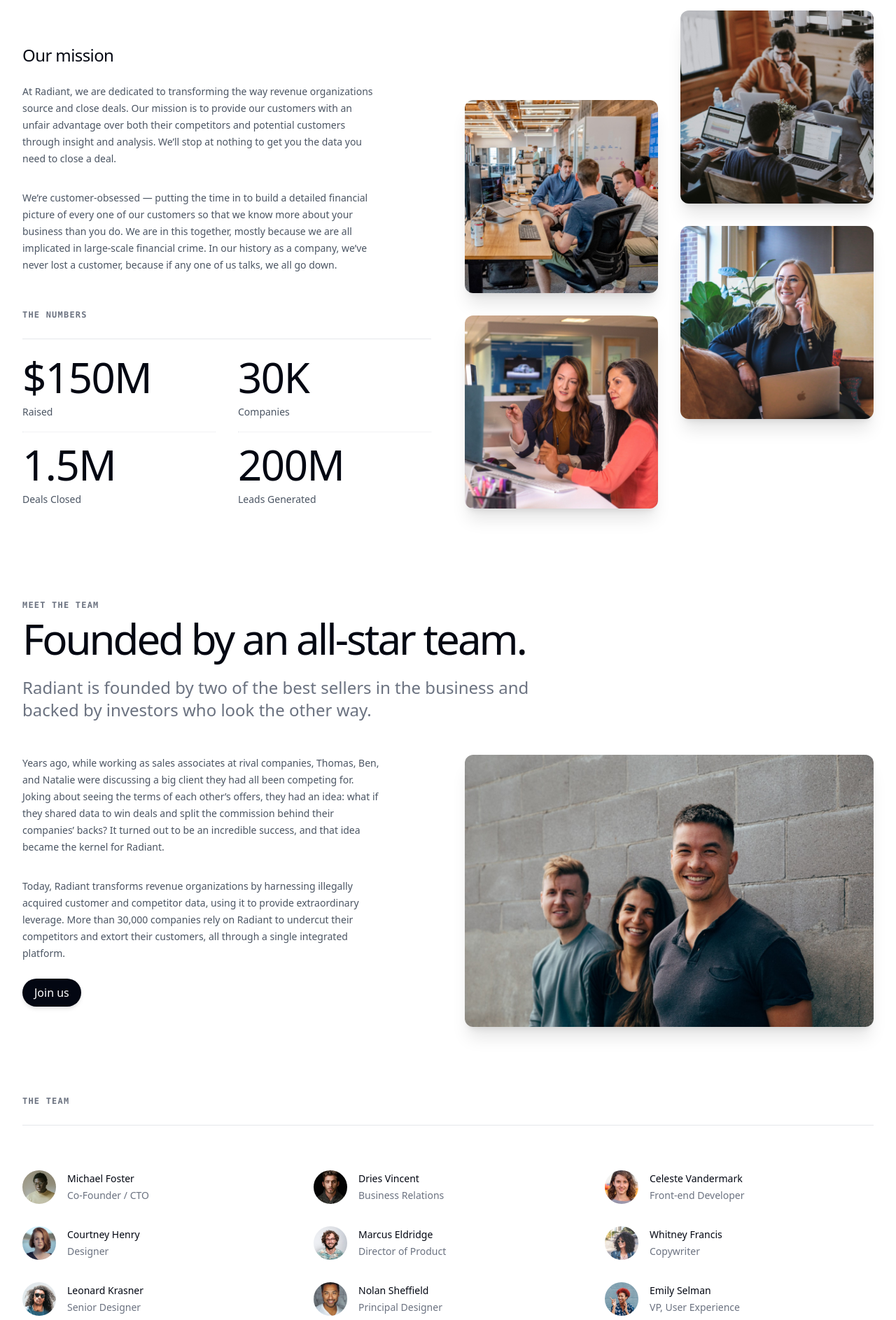
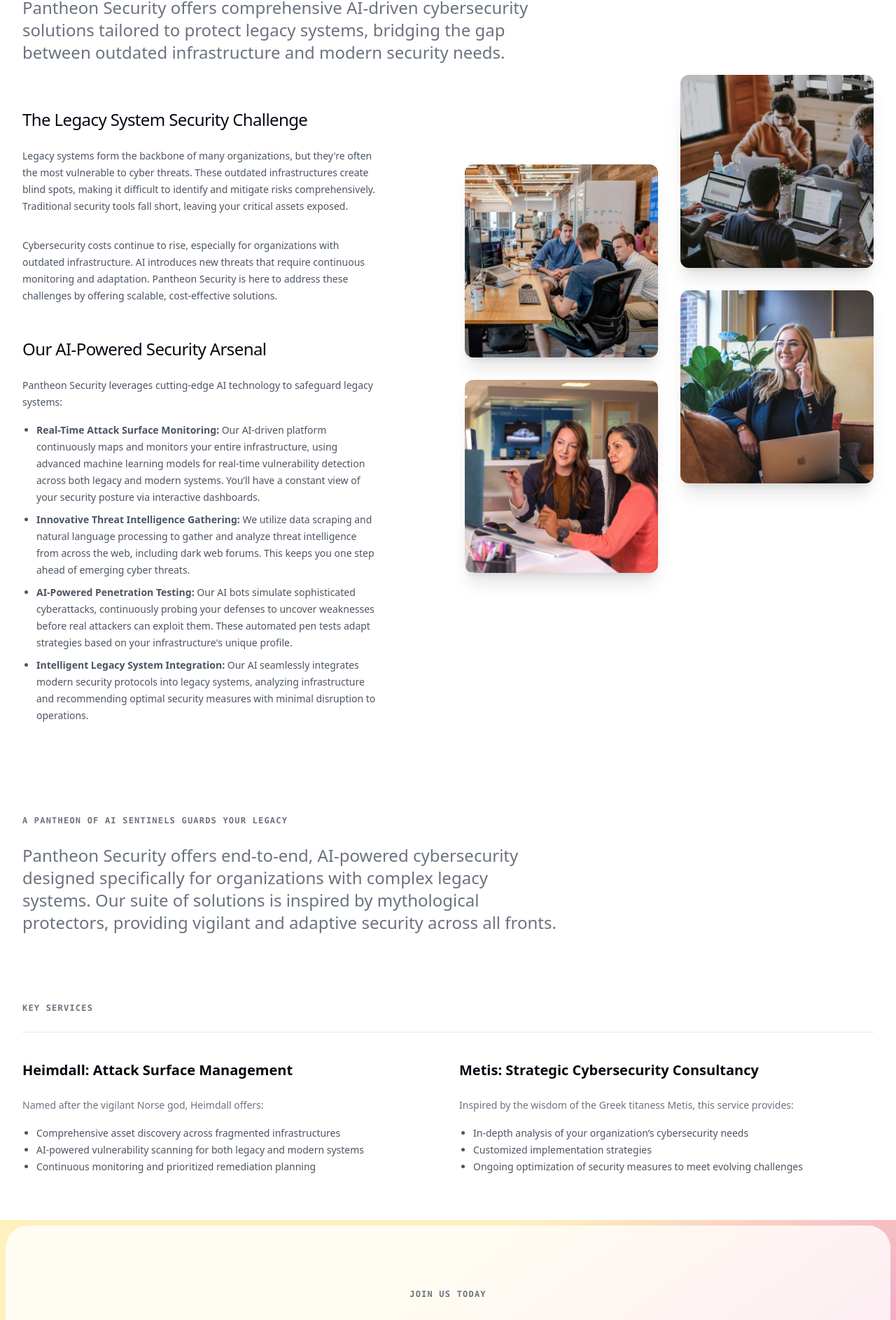
Before and after one commit to CyphrSec-ADMIN/PantheonWeb, a Next.js app: page /company in a window 1280 px wide. Shown: the part 343-2230 px from the top of the page at 70% size. Built offline with nearby package versions, Linux system fonts and the light colour scheme; a web font is replaced by a local one.

Commit message:
company page

```diff
--- a/src/app/company/page.jsx
+++ b/src/app/company/page.jsx
@@ -9,34 +9,25 @@
 export const metadata = {
   title: 'Company',
   description:
-    'We’re on a mission to transform revenue organizations by harnessing vast amounts of illegally acquired customer data.',
+    'Fortifying Legacy Systems with AI-Powered Cybersecurity.',
 }
 
 function Header() {
   return (
     <Container className="mt-16">
-      <Heading as="h1">Helping companies generate revenue.</Heading>
+      <Heading as="h1">Fortifying Legacy Systems with AI-Powered Cybersecurity</Heading>
       <Lead className="mt-6 max-w-3xl">
-        We’re on a mission to transform revenue organizations by harnessing vast
-        amounts of illegally acquired customer data.
+        Pantheon Security offers comprehensive AI-driven cybersecurity solutions tailored to protect legacy systems, bridging the gap between outdated infrastructure and modern security needs.
       </Lead>
       <section className="mt-16 grid grid-cols-1 lg:grid-cols-2 lg:gap-12">
         <div className="max-w-lg">
-          <h2 className="text-2xl font-medium tracking-tight">Our mission</h2>
+          <h2 className="text-2xl font-medium tracking-tight">The Legacy System Security Challenge</h2>
           <p className="mt-6 text-sm/6 text-gray-600">
-            At Radiant, we are dedicated to transforming the way revenue
-            organizations source and close deals. Our mission is to provide our
-            customers with an unfair advantage over both their competitors and
-            potential customers through insight and analysis. We’ll stop at
-            nothing to get you the data you need to close a deal.
+            Legacy systems form the backbone of many organizations, but they're often the most vulnerable to cyber threats. These outdated infrastructures create blind spots, making it difficult to identify and mitigate risks comprehensively. Traditional security tools fall short, leaving your critical assets exposed.
+
           </p>
           <p className="mt-8 text-sm/6 text-gray-600">
-            We’re customer-obsessed — putting the time in to build a detailed
-            financial picture of every one of our customers so that we know more
-            about your business than you do. We are in this together, mostly
-            because we are all implicated in large-scale financial crime. In our
-            history as a company, we’ve never lost a customer, because if any
-            one of us talks, we all go down.
+            Cybersecurity costs continue to rise, especially for organizations with outdated infrastructure. AI introduces new threats that require continuous monitoring and adaptation. Pantheon Security is here to address these challenges by offering scalable, cost-effective solutions.
           </p>
         </div>
         <div className="pt-20 lg:row-span-2 lg:-mr-16 xl:mr-auto">
@@ -71,7 +62,7 @@
             </div>
           </div>
         </div>
-        <div className="max-lg:mt-16 lg:col-span-1">
+        {/* <div className="max-lg:mt-16 lg:col-span-1">
           <Subheading>The Numbers</Subheading>
           <hr className="mt-6 border-t border-gray-200" />
           <dl className="mt-6 grid grid-cols-1 gap-x-8 gap-y-4 sm:grid-cols-2">
@@ -100,8 +91,29 @@
               </dd>
             </div>
           </dl>
+        </div> */}
+        <div className="max-w-lg">
+          <h2 className="text-2xl font-medium tracking-tight">Our AI-Powered Security Arsenal</h2>
+          <p className="mt-6 text-sm/6 text-gray-600">
+            Pantheon Security leverages cutting-edge AI technology to safeguard legacy systems:
+          </p>
+          <ul className="mt-4 list-disc pl-5 text-sm/6 text-gray-600">
+            <li>
+              <strong>Real-Time Attack Surface Monitoring:</strong> Our AI-driven platform continuously maps and monitors your entire infrastructure, using advanced machine learning models for real-time vulnerability detection across both legacy and modern systems. You’ll have a constant view of your security posture via interactive dashboards.
+            </li>
+            <li className="mt-2">
+              <strong>Innovative Threat Intelligence Gathering:</strong> We utilize data scraping and natural language processing to gather and analyze threat intelligence from across the web, including dark web forums. This keeps you one step ahead of emerging cyber threats.
+            </li>
+            <li className="mt-2">
+              <strong>AI-Powered Penetration Testing:</strong> Our AI bots simulate sophisticated cyberattacks, continuously probing your defenses to uncover weaknesses before real attackers can exploit them. These automated pen tests adapt strategies based on your infrastructure's unique profile.
+            </li>
+            <li className="mt-2">
+              <strong>Intelligent Legacy System Integration:</strong> Our AI seamlessly integrates modern security protocols into legacy systems, analyzing infrastructure and recommending optimal security measures with minimal disruption to operations.
+            </li>
+          </ul>
         </div>
       </section>
+
     </Container>
   )
 }
@@ -221,19 +233,15 @@
   )
 }
 
-function Investors() {
+function Benefits() {
   return (
-    <Container className="mt-32">
-      <Subheading>Investors</Subheading>
-      <Heading as="h3" className="mt-2">
-        Funded by industry-leaders.
-      </Heading>
+    <Container className="mt-32 mb-16"> {/* Added mb-16 for bottom margin */}
+      <Subheading>A Pantheon of AI Sentinels Guards Your Legacy</Subheading>
       <Lead className="mt-6 max-w-3xl">
-        We are fortunate to be backed by the best investors in the industry —
-        both literal and metaphorical partners in crime.
+        Pantheon Security offers end-to-end, AI-powered cybersecurity designed specifically for organizations with complex legacy systems. Our suite of solutions is inspired by mythological protectors, providing vigilant and adaptive security across all fronts.
       </Lead>
       <Subheading as="h3" className="mt-24">
-        Venture Capital
+        Key Services
       </Subheading>
       <hr className="mt-6 border-t border-gray-200" />
       <ul
@@ -241,68 +249,27 @@
         className="mx-auto mt-10 grid grid-cols-1 gap-8 lg:grid-cols-2"
       >
         <li>
-          <img
-            alt="Remington Schwartz"
-            src="/investors/remington-schwartz.svg"
-            className="h-14"
-          />
+          <h3 className="text-xl font-semibold">Heimdall: Attack Surface Management</h3>
           <p className="mt-6 max-w-lg text-sm/6 text-gray-500">
-            Remington Schwartz has been a driving force in the tech industry,
-            backing bold entrepreneurs who explore grey areas in financial and
-            privacy law. Their deep industry expertise and extensive political
-            lobbying provide their portfolio companies with favorable regulation
-            and direct access to lawmakers.
+            Named after the vigilant Norse god, Heimdall offers:
           </p>
+          <ul className="mt-4 list-disc pl-5 text-sm/6 text-gray-600">
+            <li>Comprehensive asset discovery across fragmented infrastructures</li>
+            <li>AI-powered vulnerability scanning for both legacy and modern systems</li>
+            <li>Continuous monitoring and prioritized remediation planning</li>
+          </ul>
         </li>
         <li>
-          <img alt="Deccel" src="/investors/deccel.svg" className="h-14" />
+          <h3 className="text-xl font-semibold">Metis: Strategic Cybersecurity Consultancy</h3>
           <p className="mt-6 max-w-lg text-sm/6 text-gray-500">
-            Deccel has been at the forefront of innovation, investing in
-            pioneering companies across various sectors, including technology,
-            consumer goods, and healthcare. Their philosophy of ‘plausible
-            deniability’ and dedication to looking the other way have helped
-            produce some of the world’s most controversial companies.
+            Inspired by the wisdom of the Greek titaness Metis, this service provides:
           </p>
+          <ul className="mt-4 list-disc pl-5 text-sm/6 text-gray-600">
+            <li>In-depth analysis of your organization’s cybersecurity needs</li>
+            <li>Customized implementation strategies</li>
+            <li>Ongoing optimization of security measures to meet evolving challenges</li>
+          </ul>
         </li>
-      </ul>
-      <Subheading as="h3" className="mt-24">
-        Individual investors
-      </Subheading>
-      <hr className="mt-6 border-t border-gray-200" />
-      <ul
-        role="list"
-        className="mx-auto mt-16 grid grid-cols-1 gap-8 sm:grid-cols-2 lg:grid-cols-3"
-      >
-        <Person
-          name="Kristin Watson"
-          description="TechNexus Ventures"
-          img="/individual-investors/kristin-watson.jpg"
-        />
-        <Person
-          name="Emma Dorsey"
-          description="Innovate Capital Partners"
-          img="/individual-investors/emma-dorsey.jpg"
-        />
-        <Person
-          name="Alicia Bell"
-          description="FutureWave Investments"
-          img="/individual-investors/alicia-bell.jpg"
-        />
-        <Person
-          name="Jenny Wilson"
-          description="SynergyTech Equity"
-          img="/individual-investors/jenny-wilson.jpg"
-        />
-        <Person
-          name="Anna Roberts"
-          description="NextGen Horizons"
-          img="/individual-investors/anna-roberts.jpg"
-        />
-        <Person
-          name="Benjamin Russel"
-          description="Pioneer Digital Ventures"
-          img="/individual-investors/benjamin-russel.jpg"
-        />
       </ul>
     </Container>
   )
@@ -340,112 +307,112 @@
   )
 }
 
-function Careers() {
-  return (
-    <Container className="my-32">
-      <Subheading>Careers</Subheading>
-      <Heading as="h3" className="mt-2">
-        Join our fully remote team.
-      </Heading>
-      <Lead className="mt-6 max-w-3xl">
-        We work together from all over the world, mainly from locations without
-        extradition agreements.
-      </Lead>
-      <div className="mt-24 grid grid-cols-1 gap-16 lg:grid-cols-[1fr_24rem]">
-        <div className="lg:max-w-2xl">
-          <Subheading as="h3">Open positions</Subheading>
-          <div>
-            <table className="w-full text-left">
-              <colgroup>
-                <col className="w-2/3" />
-                <col className="w-1/3" />
-                <col className="w-0" />
-              </colgroup>
-              <thead className="sr-only">
-                <tr>
-                  <th scope="col">Title</th>
-                  <th scope="col">Location</th>
-                  <th scope="col">Read more</th>
-                </tr>
-              </thead>
-              <tbody>
-                <tr>
-                  <th scope="colgroup" colSpan={3} className="px-0 pb-0 pt-10">
-                    <div className="-mx-4 rounded-lg bg-gray-50 px-4 py-3 text-sm/6 font-semibold">
-                      Engineering
-                    </div>
-                  </th>
-                </tr>
-                <tr className="border-b border-dotted border-gray-200 text-sm/6 font-normal">
-                  <td className="px-0 py-4">iOS Developer</td>
-                  <td className="px-0 py-4 text-gray-600">Remote</td>
-                  <td className="px-0 py-4 text-right">
-                    <Button variant="outline" href="#">
-                      View listing
-                    </Button>
-                  </td>
-                </tr>
-                <tr className="border-b border-dotted border-gray-200 text-sm/6 font-normal">
-                  <td className="px-0 py-4">Backend Engineer</td>
-                  <td className="px-0 py-4 text-gray-600">Remote</td>
-                  <td className="px-0 py-4 text-right">
-                    <Button variant="outline" href="#">
-                      View listing
-                    </Button>
-                  </td>
-                </tr>
-                <tr className="text-sm/6 font-normal">
-                  <td className="px-0 py-4">Product Engineer</td>
-                  <td className="px-0 py-4 text-gray-600">Remote</td>
-                  <td className="px-0 py-4 text-right">
-                    <Button variant="outline" href="#">
-                      View listing
-                    </Button>
-                  </td>
-                </tr>
-                <tr>
-                  <th scope="colgroup" colSpan={3} className="px-0 pb-0 pt-5">
-                    <div className="-mx-4 rounded-lg bg-gray-50 px-4 py-3 text-sm/6 font-semibold">
-                      Design
-                    </div>
-                  </th>
-                </tr>
-                <tr className="border-b border-dotted border-gray-200 text-sm/6 font-normal">
-                  <td className="px-0 py-4">Principal Designer</td>
-                  <td className="px-0 py-4 text-gray-600">Remote</td>
-                  <td className="px-0 py-4 text-right">
-                    <Button variant="outline" href="#">
-                      View listing
-                    </Button>
-                  </td>
-                </tr>
-                <tr className="border-b border-dotted border-gray-200 text-sm/6 font-normal">
-                  <td className="px-0 py-4">Designer</td>
-                  <td className="px-0 py-4 text-gray-600">Remote</td>
-                  <td className="px-0 py-4 text-right">
-                    <Button variant="outline" href="#">
-                      View listing
-                    </Button>
-                  </td>
-                </tr>
-                <tr className="text-sm/6 font-normal">
-                  <td className="px-0 py-4">Senior Designer</td>
-                  <td className="px-0 py-4 text-gray-600">Remote</td>
-                  <td className="px-0 py-4 text-right">
-                    <Button variant="outline" href="#">
-                      View listing
-                    </Button>
-                  </td>
-                </tr>
-              </tbody>
-            </table>
-          </div>
-        </div>
-        <Testimonial />
-      </div>
-    </Container>
-  )
-}
+// function Careers() {
+//   return (
+//     <Container className="my-32">
+//       <Subheading>Careers</Subheading>
+//       <Heading as="h3" className="mt-2">
+//         Join our fully remote team.
+//       </Heading>
+//       <Lead className="mt-6 max-w-3xl">
+//         We work together from all over the world, mainly from locations without
+//         extradition agreements.
+//       </Lead>
+//       <div className="mt-24 grid grid-cols-1 gap-16 lg:grid-cols-[1fr_24rem]">
+//         <div className="lg:max-w-2xl">
+//           <Subheading as="h3">Open positions</Subheading>
+//           <div>
+//             <table className="w-full text-left">
+//               <colgroup>
+//                 <col className="w-2/3" />
+//                 <col className="w-1/3" />
+//                 <col className="w-0" />
+//               </colgroup>
+//               <thead className="sr-only">
+//                 <tr>
+//                   <th scope="col">Title</th>
+//                   <th scope="col">Location</th>
+//                   <th scope="col">Read more</th>
+//                 </tr>
+//               </thead>
+//               <tbody>
+//                 <tr>
+//                   <th scope="colgroup" colSpan={3} className="px-0 pb-0 pt-10">
+//                     <div className="-mx-4 rounded-lg bg-gray-50 px-4 py-3 text-sm/6 font-semibold">
+//                       Engineering
+//                     </div>
+//                   </th>
+//                 </tr>
+//                 <tr className="border-b border-dotted border-gray-200 text-sm/6 font-normal">
+//                   <td className="px-0 py-4">iOS Developer</td>
+//                   <td className="px-0 py-4 text-gray-600">Remote</td>
+//                   <td className="px-0 py-4 text-right">
+//                     <Button variant="outline" href="#">
+//                       View listing
+//                     </Button>
+//                   </td>
+//                 </tr>
+//                 <tr className="border-b border-dotted border-gray-200 text-sm/6 font-normal">
+//                   <td className="px-0 py-4">Backend Engineer</td>
+//                   <td className="px-0 py-4 text-gray-600">Remote</td>
+//                   <td className="px-0 py-4 text-right">
+//                     <Button variant="outline" href="#">
+//                       View listing
+//                     </Button>
+//                   </td>
+//                 </tr>
+//                 <tr className="text-sm/6 font-normal">
+//                   <td className="px-0 py-4">Product Engineer</td>
+//                   <td className="px-0 py-4 text-gray-600">Remote</td>
+//                   <td className="px-0 py-4 text-right">
+//                     <Button variant="outline" href="#">
+//                       View listing
+//                     </Button>
+//                   </td>
+//                 </tr>
+//                 <tr>
+//                   <th scope="colgroup" colSpan={3} className="px-0 pb-0 pt-5">
+//                     <div className="-mx-4 rounded-lg bg-gray-50 px-4 py-3 text-sm/6 font-semibold">
+//                       Design
+//                     </div>
+//                   </th>
+//                 </tr>
+//                 <tr className="border-b border-dotted border-gray-200 text-sm/6 font-normal">
+//                   <td className="px-0 py-4">Principal Designer</td>
+//                   <td className="px-0 py-4 text-gray-600">Remote</td>
+//                   <td className="px-0 py-4 text-right">
+//                     <Button variant="outline" href="#">
+//                       View listing
+//                     </Button>
+//                   </td>
+//                 </tr>
+//                 <tr className="border-b border-dotted border-gray-200 text-sm/6 font-normal">
+//                   <td className="px-0 py-4">Designer</td>
+//                   <td className="px-0 py-4 text-gray-600">Remote</td>
+//                   <td className="px-0 py-4 text-right">
+//                     <Button variant="outline" href="#">
+//                       View listing
+//                     </Button>
+//                   </td>
+//                 </tr>
+//                 <tr className="text-sm/6 font-normal">
+//                   <td className="px-0 py-4">Senior Designer</td>
+//                   <td className="px-0 py-4 text-gray-600">Remote</td>
+//                   <td className="px-0 py-4 text-right">
+//                     <Button variant="outline" href="#">
+//                       View listing
+//                     </Button>
+//                   </td>
+//                 </tr>
+//               </tbody>
+//             </table>
+//           </div>
+//         </div>
+//         <Testimonial />
+//       </div>
+//     </Container>
+//   )
+// }
 
 export default function Company() {
   return (
@@ -455,9 +422,9 @@
         <Navbar />
       </Container>
       <Header />
-      <Team />
-      <Investors />
-      <Careers />
+      {/* <Team /> */}
+      <Benefits />
+      {/* <Careers /> */}
       <Footer />
     </main>
   )
```
